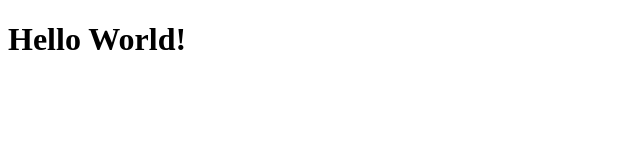
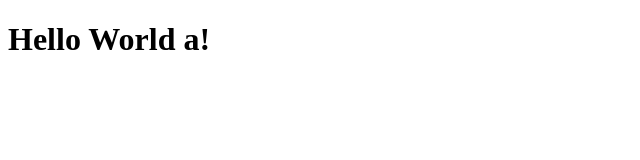
Before and after one commit to leeiko-cool/PortfolioSiteAwesome, a plain HTML site: page index.html in a window 1280 px wide. Shown: the full height of the page, 0-640 px from the left. Drawn offline with Linux system fonts and the light colour scheme.

Commit message:
Update index.html

```diff
--- a/index.html
+++ b/index.html
@@ -15,7 +15,7 @@
 
 	</head>
 	<body>
-		<h1>Hello World!</h1>
+		<h1>Hello World a!</h1>
 	</body>
 
 </html>
```
